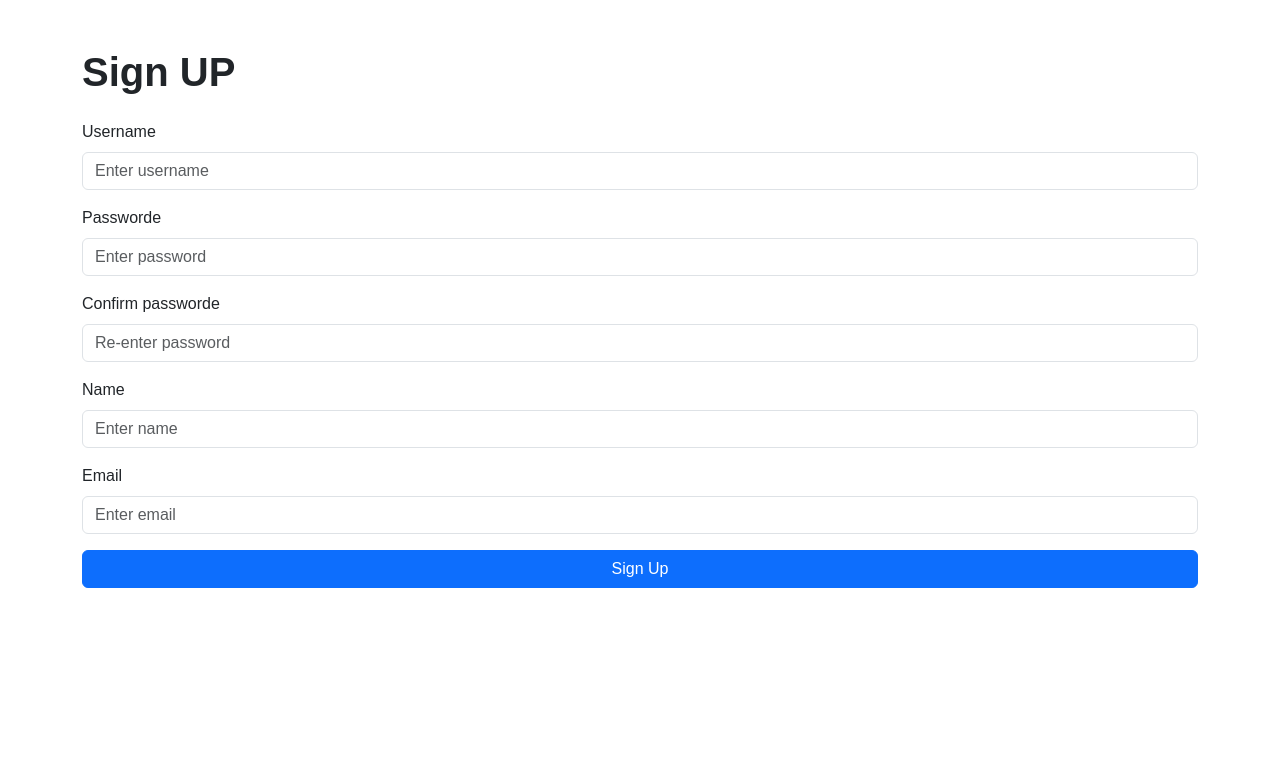
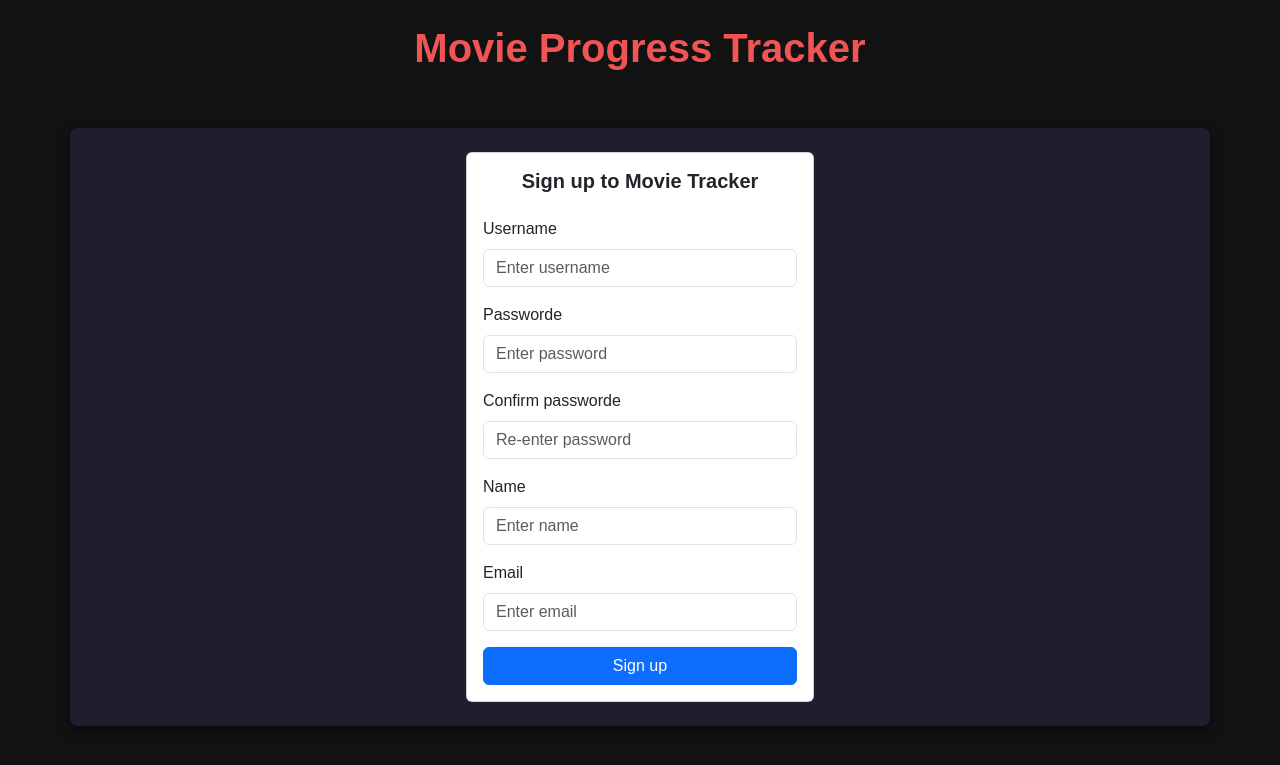
Before and after one commit to brangmai1/progress_tracker, a Flask app: page /signup in a window 1280 px wide. Shown: the top 765 px of the page. Run offline with Flask 3, Linux system fonts and the light colour scheme; tables that the repository leaves empty hold one stand-in row (values such as "Sample post").

Commit message:
Readjusted the background color and css file

```diff
--- a/app.py
+++ b/app.py
@@ -36,7 +36,6 @@ def login():
             if user and check_password_hash(user.password, password):
                 # Successful login, redirect to movies page
                 session["username"] = user.username
-                flash("Login successful!")
                 return redirect(url_for("home"))
             else:
                 # Invalid login
--- a/static/css/styles.css
+++ b/static/css/styles.css
@@ -1,35 +1,58 @@
 body {
-    font-family: Arial, Helvetica, sans-serif;
-    margin: 0;
-    padding: 0;
-    background-color: dark;
+    background-color: #121212;
+    color: #ffffff;
+    font-family: sans-serif;
 }
+/*
+.site-name {
 
-header img {
-    width: 100%; /* Make the image span the full width of the page */
-    height: auto; /* Keep the aspect ratio */
-}
-.headerbackground {
-    /* background-color: burlywood; */
-    background-image: url("../static/images/header.jpeg"); /* Path to your image */
-    background-size: cover; /* Scale the image to cover the header */
-    background-position: center; /* Center the image */
-    background-repeat: no-repeat; /* Prevent the image from repeating */
-    height: 200px; /* Set the height of the header */
-    display: flex; /* Center content vertically and horizontally */
+    background-color: rgb(243, 239, 238);
+    background-size: cover;
+    background-position: center;
+    background-repeat: no-repeat;
+    padding: 1rem;
+    text-align: center;
+    color: dark;
+    font-family: Impact, Haettenschweiler, 'Arial Narrow Bold', sans-serif;
+    font-size: x-large;
+
+    display: flex;
     flex-direction: column;
     justify-content: center;
     align-items: center;
-    color: white; /* Ensure text contrasts with the image */
-    text-shadow: 2px 2px 4px rgba(0, 0, 0, 0.7); /* Add shadow to make text readable */
-    margin: 0; /* Remove default margin */
-}
-.site-name {
-    background-color: burlywood;
-}
-h1, h3, h4, h5 {
+    text-shadow: 2px 2px 4px rgba(0, 0, 0, 0.7);
+    margin: 0;
+}*/
+
+h1, h2, h3, h4, h5 {
     font-weight: bold;
+    color: #f05454;
 }
 .hidden {
     display: none;
 }
+.footer {
+    /* background-image: url("../images/header.jpeg"); */
+    background-size: cover;
+    background-position: center;
+    background-repeat: no-repeat;
+}
+button {
+    background-color: #f05454;
+    color: #ffffff;
+    border: none;
+    padding: 0.5rem 1rem;
+    border-radius: 4px;
+    cursor: pointer;
+}
+
+button:hover {
+    background-color: #ff6655;
+}
+
+.container {
+    background-color: #1e1e2f;
+    border-radius: 8px;
+    padding: 2rem;
+    box-shadow: 0 4px 10px rgba(0, 0, 0, 0.5);
+}
--- a/templates/movie_details.html
+++ b/templates/movie_details.html
@@ -1,6 +1,6 @@
 {% extends "layout.html" %}
 {% block content %}
-<div class="container mt-5">
+<div class="container">
     <div class="card">
         <div class="card-header bg-dark text-white">
             <h2>{{ movie.title }}</h2>
--- a/templates/search.html
+++ b/templates/search.html
@@ -1,10 +1,10 @@
 {% extends "layout.html" %}
 {% block content %}
 <div class="container">
-    <div class="site-name text-white text-center bg-dark bg-gradient p-3">
+    <div class="site-name text-center bg-gradient m-3 p-3">
         <h1 class="text-center">Search Results</h1>
     </div>
-    <div class="container">
+    <div class="result-container">
         {% if movies %}
         <table class="table table-striped">
             <thead>
--- a/templates/signup.html
+++ b/templates/signup.html
@@ -1,8 +1,53 @@
 {% extends "layout.html" %}
 {% block content %}
+<div class="site-name text-center p-4">
+    <h1>Movie Progress Tracker</h1>
+</div>
 
-<div class="container mt-5">
-    <h1 class="mb-4">Sign UP</h1>
+<!-- Sign-In Box -->
+<div class="container mt-4 p-4">
+    <div class="row justify-content-center">
+        <div class="col-md-6 col-lg-4">
+            <div class="card">
+                <div class="card-body">
+                    <h5 class="mb-4 text-center text-dark">Sign up to Movie Tracker</h5>
+                    <form action="/signup" method="POST" onsubmit="return password_validation()">
+                        <div class="mb-3">
+                            <label for="username" class="form-label">Username</label>
+                            <input type="text" class="form-control" id="username" name="username" placeholder="Enter username" required>
+                        </div>
+                        <div class="mb-3">
+                            <label for="password" class="form-label">Passworde</label>
+                            <input type="password" class="form-control" id="password" name="password" placeholder="Enter password" required>
+                        </div>
+                        <div class="mb-3">
+                            <label for="password" class="form-label"> Confirm passworde</label>
+                            <input type="password" class="form-control" id="confirm_password" name="confirm_password" placeholder="Re-enter password" required>
+                        </div>
+                        <div id="error-message" class="text-danger"></div>
+                        <div class="mb-3">
+                            <label for="name" class="form-label">Name</label>
+                            <input type="text" class="form-control" id="name" name="name" placeholder="Enter name" required>
+                        </div>
+                        <div class="mb-3">
+                            <label for="email" class="form-label">Email</label>
+                            <input type="email" class="form-control" id="email" name="email" placeholder="Enter email" required>
+                        </div>
+                        <div class="d-grid">
+                            <button type="submit" class="btn btn-primary">Sign up</button>
+                        </div>
+                    </form>
+                </div>
+            </div>
+        </div>
+    </div>
+</div>
+
+
+<!-- version-1
+
+<div class="container p-4">
+    <h1 class="mb-4 text-center">Sign up to Movie Tracker</h1>
     <form action="/signup" method="POST" onsubmit="return password_validation()">
         <div class="mb-3">
             <label for="username" class="form-label">Username</label>
@@ -25,12 +70,11 @@
             <label for="email" class="form-label">Email</label>
             <input type="email" class="form-control" id="email" name="email" placeholder="Enter email" required>
         </div>
-        <!-- Sign Up Button -->
         <div class="d-grid">
-            <button type="submit" class="btn btn-primary">Sign Up</button>
+            <button type="submit" class="btn btn-primary">Sign up</button>
         </div>
     </form>
-</div>
+</div> -->
 <script>
     function password_validation() {
         const password = document.getElementById("password").value;
```
Also changed, not shown: templates/home.html (+19 -27 lines), templates/login.html (+5 -5 lines).
